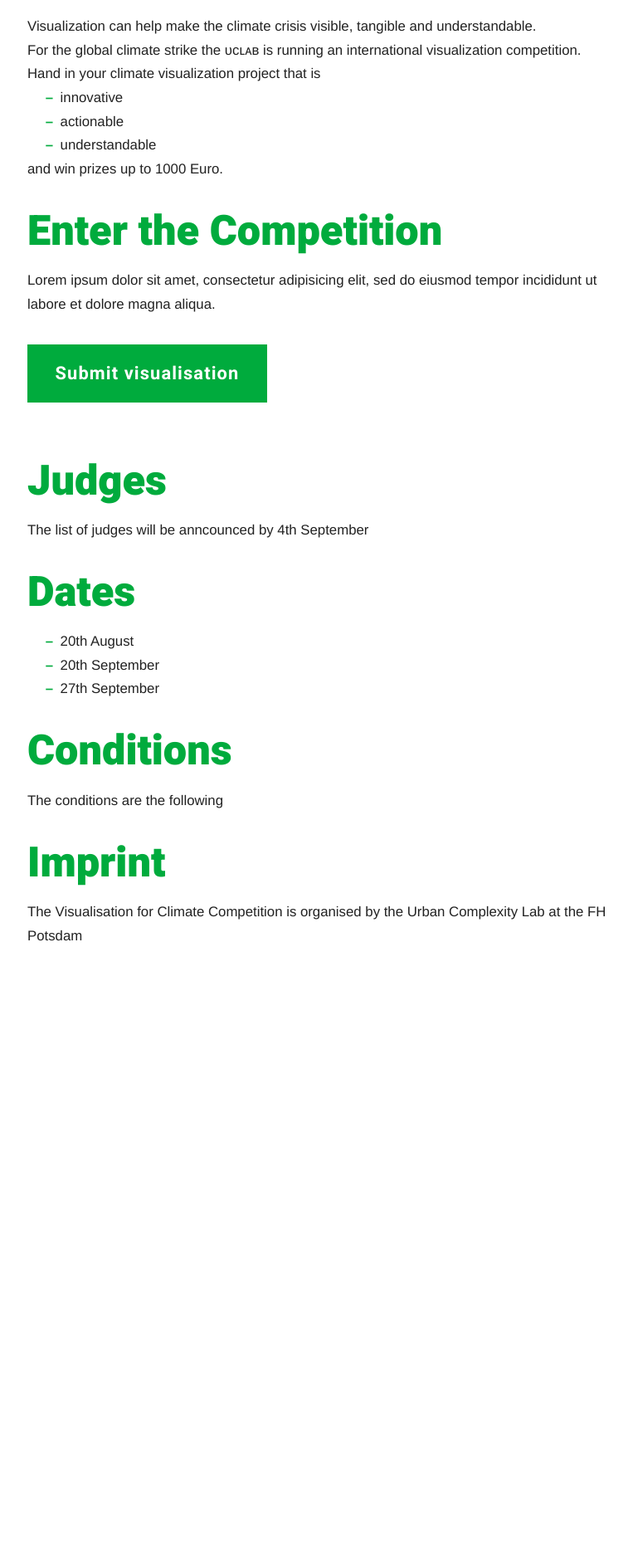
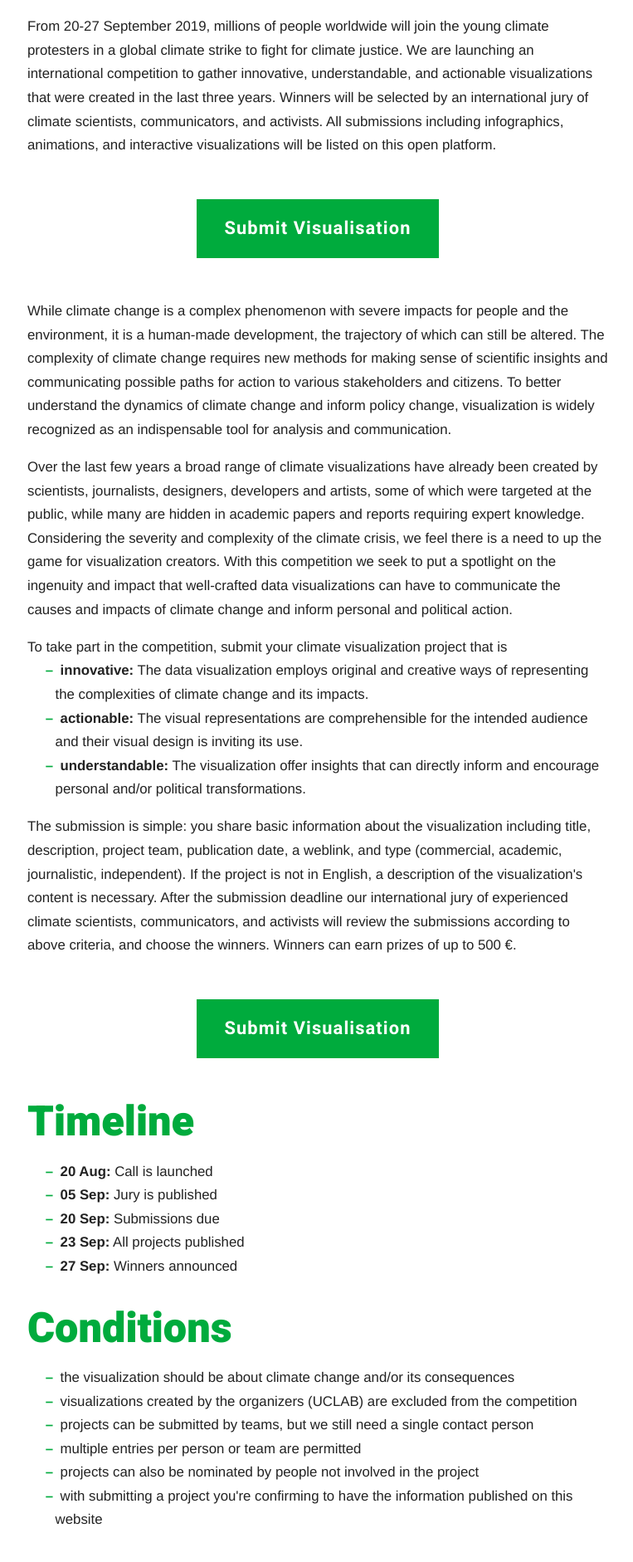
Before and after one commit to uclab-potsdam/vff, a Nuxt app: page / in a window 1280 px wide. Shown: the part 280-2162 px from the top of the page at 83% size, without its empty margins (257-1020 px from the left). Before the commit the page ends 1502 px from the top, so only its background shows below. Built offline with nearby package versions, Linux system fonts and the light colour scheme.

Commit message:
updated content

```diff
--- a/assets/style/typography.scss
+++ b/assets/style/typography.scss
@@ -50,5 +50,5 @@ ul {
 	letter-spacing: 0.05em;
 	font-weight: 700;
 	font-size: 1.3rem;
-	margin: $spacing 0;
+	margin: $spacing / 2 0;
 }
--- a/pages/index.vue
+++ b/pages/index.vue
@@ -2,44 +2,67 @@
   <div class="page-wrapper">
     <header>
       <div class="h1"><h1><span>Vis for</span> Future</h1></div>
-      <p>
-        Visualization can help make the climate crisis visible, tangible and understandable.<br />
-        For the global climate strike the ᴜᴄʟᴀʙ is running an international visualization competition.<br />
-        Hand in your climate visualization project that is</p>
-        <ul>
-          <li>innovative</li>
-          <li>actionable</li>
-          <li>understandable</li>
-        </ul>
-        <p>and win prizes up to 1000 Euro.
-      </p>
     </header>
     <section>
-      <h2>Enter the Competition</h2>
-      <p>Lorem ipsum dolor sit amet, consectetur adipisicing elit, sed do eiusmod
-      tempor incididunt ut labore et dolore magna aliqua.</p>
-      <span class="btn">Submit visualisation</span>
+      <p>
+        From 20-27 September 2019, millions of people worldwide will join the young climate protesters in a global climate strike to fight for climate justice. We are launching an international competition to gather innovative, understandable, and actionable visualizations that were created in the last three years. Winners will be selected by an international jury of climate scientists, communicators, and activists. All submissions including infographics, animations, and interactive visualizations will be listed on this open platform.
+      </p>
+    </section>
+    <section class="submit">
+      <span class="btn">Submit Visualisation</span>
     </section>
     <section>
-      <h2>Judges</h2>
-      <p>The list of judges will be anncounced by 4th September</p>
+      <p>
+        While climate change is a complex phenomenon with severe impacts for people and the environment, it is a human-made development, the trajectory of which can still be altered. The complexity of climate change requires new methods for making sense of scientific insights and communicating possible paths for action to various stakeholders and citizens. To better understand the dynamics of climate change and inform policy change, visualization is widely recognized as an indispensable tool for analysis and communication.
+      </p>
+      <p>
+        Over the last few years a broad range of climate visualizations have already been created by scientists, journalists, designers, developers and artists, some of which were targeted at the public, while many are hidden in academic papers and reports requiring expert knowledge. Considering the severity and complexity of the climate crisis, we feel there is a need to up the game for visualization creators. With this competition we seek to put a spotlight on the ingenuity and impact that well-crafted data visualizations can have to communicate the causes and impacts of climate change and inform personal and political action.
+      </p>
+      <p>
+         To take part in the competition, submit your climate visualization project that is
+        <ul>
+          <li><b>innovative:</b> The data visualization employs original and creative ways of representing the complexities of climate change and its impacts.</li>
+          <li><b>actionable:</b> The visual representations are comprehensible for the intended audience and their visual design is inviting its use.</li>
+          <li><b>understandable:</b> The visualization offer insights that can directly inform and encourage personal and/or political transformations.</li>
+        </ul>
+      </p>
+      <p>
+        The submission is simple: you share basic information about the visualization including title, description, project team, publication date, a weblink, and type (commercial, academic, journalistic, independent). If the project is not in English, a description of the visualization's content is necessary. After the submission deadline our international jury of experienced climate scientists, communicators, and activists will review the submissions according to above criteria, and choose the winners. Winners can earn prizes of up to 500 €.<p>
+      </p>
+    </section>
+    <section class="submit">
+      <span class="btn">Submit Visualisation</span>
     </section>
     <section>
-      <h2>Dates</h2>
+      <h2>Timeline</h2>
       <ul>
-        <li>20th August</li>
-        <li>20th September</li>
-        <li>27th September</li>
+        <li><b>20 Aug:</b> Call is launched</li>
+        <li><b>05 Sep:</b> Jury is published</li>
+        <li><b>20 Sep:</b> Submissions due</li>
+        <li><b>23 Sep:</b> All projects published</li>
+        <li><b>27 Sep:</b> Winners announced</li>
       </ul>
     </section>
     <section>
       <h2>Conditions</h2>
-      <p>The conditions are the following</p>
+      <ul>
+        <li>the visualization should be about climate change and/or its consequences</li>
+        <li>visualizations created by the organizers (UCLAB) are excluded from the competition</li>
+        <li>projects can be submitted by teams, but we still need a single contact person</li>
+        <li>multiple entries per person or team are permitted</li>
+        <li>projects can also be nominated by people not involved in the project</li>
+        <li>with submitting a project you're confirming to have the information published on this website</li>
+      </ul>
     </section>
-    <footer>
+
+    <section>
+      <h2>Who are we</h2>
+      <p>We are a visualization research group at the University of Applied Sciences Potsdam. Our work revolves around data visualization with a particular focus on the challenges and questions arising from social, cultural, and technological transformations. While one of our recent projects focuses on climate change scenarios, we feel there is a broader need to contribute to the growing awareness and ongoing discussions about climate change via well-designed visualizations. Climate change poses new challenges for each and everyone of us and requires transformations in all sectors of our lives. With this competition, we hope to achieve an open process of knowledge transfer in which innovative visualizations inspire people to join in the climate movement and explore paths towards a more sustainable future.</p>
+    </section>
+    <!-- <footer>
       <h2>Imprint</h2>
       <p>The Visualisation for Climate Competition is organised by the Urban Complexity Lab at the FH Potsdam</p>
-    </footer>
+    </footer> -->
   </div>
 </template>
 
@@ -51,12 +74,22 @@
   @import "~@/assets/style/global";
 
   .page-wrapper {
-    margin: 10vh 0vh;
+    margin: 10vh $spacing / 2;
     min-height: 100vh;
     flex-direction: column;
 
     &.intro {
       min-height: 200vh;
+    }
+
+    .submit {
+      display: flex;
+      justify-content: center;
+      align-items: center;
+    }
+
+    p + p {
+      margin-top: 1em;
     }
 
     .h1 {
```
